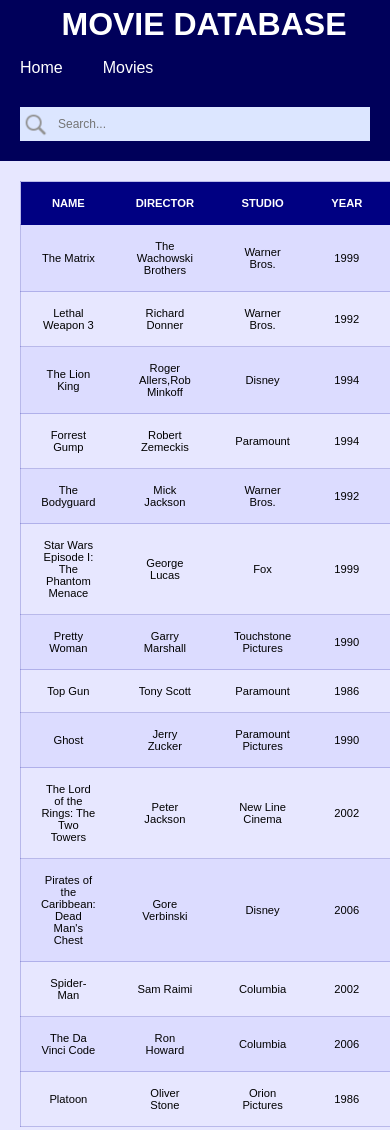
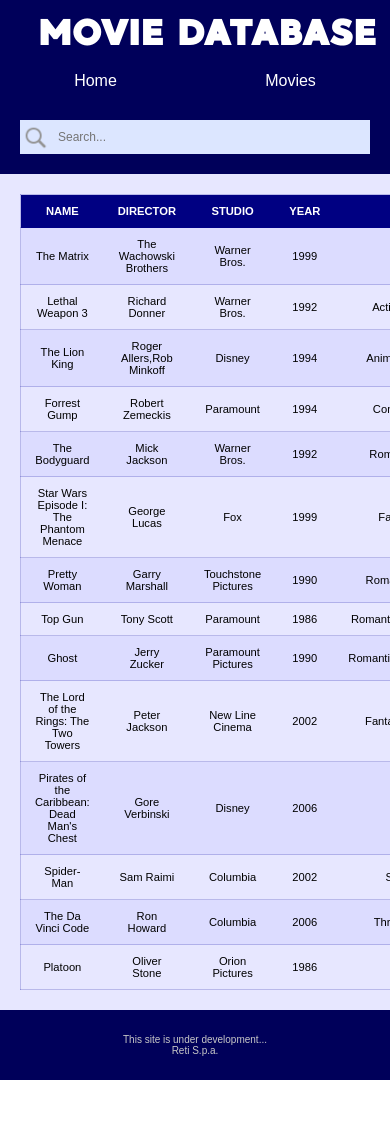
Before and after one commit to MarcoComolli/LearningProject, a plain HTML site: page index.html in a window 390 px wide. Shown: the top 1130 px of the page. After the commit the page ends 1080 px from the top, so only its background shows below. Drawn offline with Linux system fonts and the light colour scheme.

Commit message:
Change title font, flexbox on mobile

```diff
--- a/style.css
+++ b/style.css
@@ -15,24 +15,29 @@
     background-color: rgb(0,0,90);
 }
 
+@font-face {
+    font-family: 'good_time_grot'; /*a name to be used later*/
+    src: url('fonts/good_time_grot.otf'); /*URL to font*/
+}
+
 #title{
     display: flex;
     color: white;
     font-size: 1.6em;
+    font-family: good_time_grot;
 }
-
 header h1{
     display: block;
-    margin-top: 6px;
-    margin-left: 18px;
+    margin-top: 10px;
+    margin-left: 25px;
     margin-bottom: 6px;
 
 }
 
 #logo{
-    height: 1.5em;
-    margin-left: 12px;
-    margin-top: 14px;
+    height: 1.6em;
+    margin-left: 15px;
+    margin-top: 22px;
 }
 
 ul.menu {
@@ -70,8 +75,8 @@
 
 
 input[type=text] {
-    width: 150px;
-    margin-right: 10px;
+    width: 170px;
+    margin-right: 20px;
     border: none;
     box-sizing: border-box;
     font-size: 12px;
@@ -86,7 +91,7 @@
 }
 
 input[type=text]:focus {
-    width: 210px;
+    width: 220px;
     background-image: none;
     padding-left: 10px;
 }
@@ -103,9 +108,8 @@
 
 table{
    border-collapse: collapse;
-   width: 80%;
+   width: 90%;
    margin: auto;
-
 }
 
 tr, td, th{
@@ -156,7 +160,7 @@
     #title{
         display: block;
     color: white;
-    font-size: 1.0em;
+    font-size: 1.1em;
     text-align: center;
 }
 
@@ -164,14 +168,21 @@
         display: none;
     }
 
+    ul{
+        display: flex;
+        justify-content: center;
+        flex-wrap: wrap;
+    }
+
     li.menu{
-        display: block;
-        margin: auto;
+        display: inline-block;
+        flex-grow: 1;
+
     }
 
     li.menu a {
-
-        padding: 10px 20px;
+        padding: 10px 0;
+        width: 100%;
     }
 
     li.search{
@@ -193,6 +204,14 @@
         font-size: 70%;
     }
 
+    tr, td, th{
+    padding: 10px 14px;
+}
+
+    table{
+   width: 70%;
+}
+
 
 
 
```
Also changed, not shown: fonts/good_time_grot.otf (added), fonts/space_comics.ttf (added).
